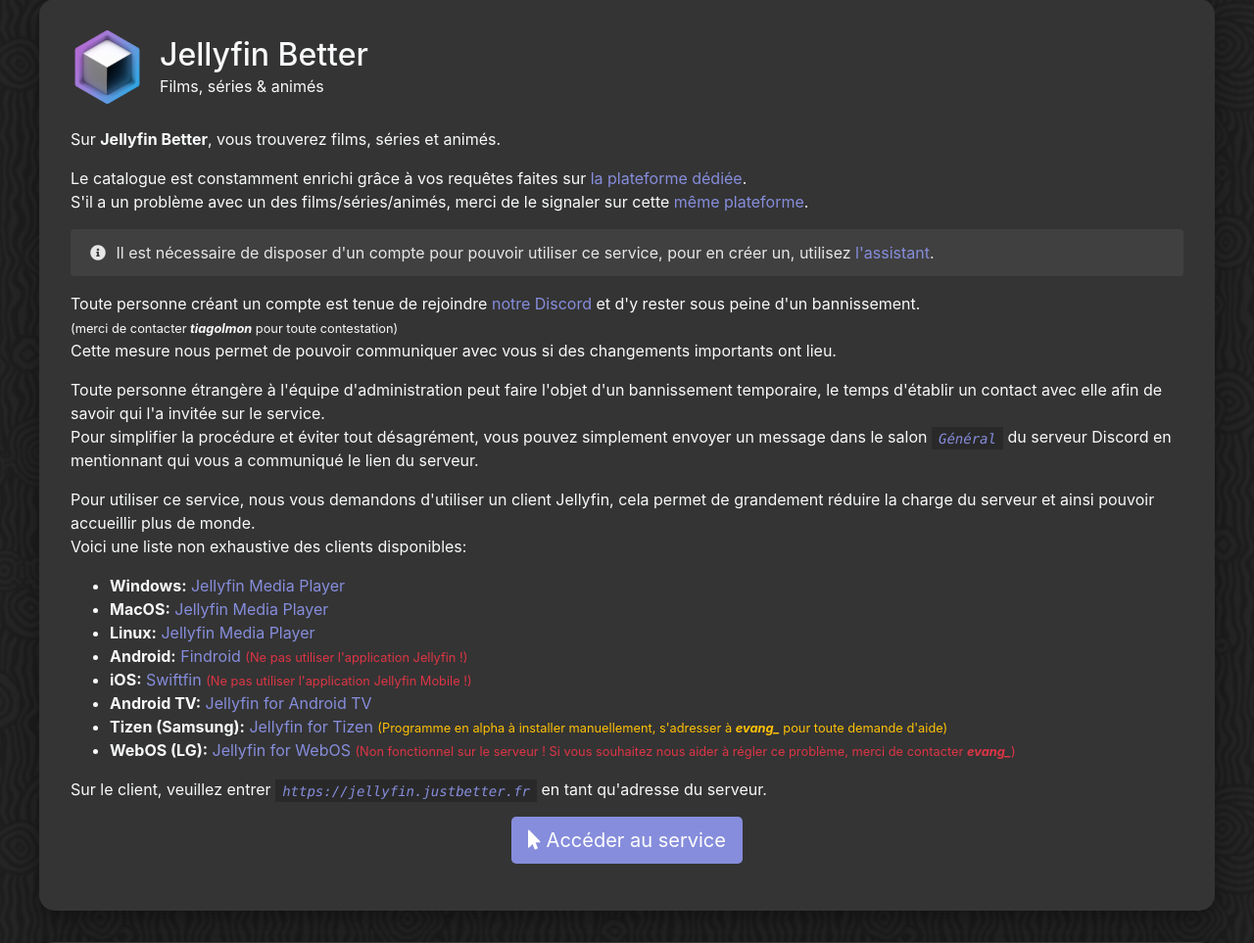
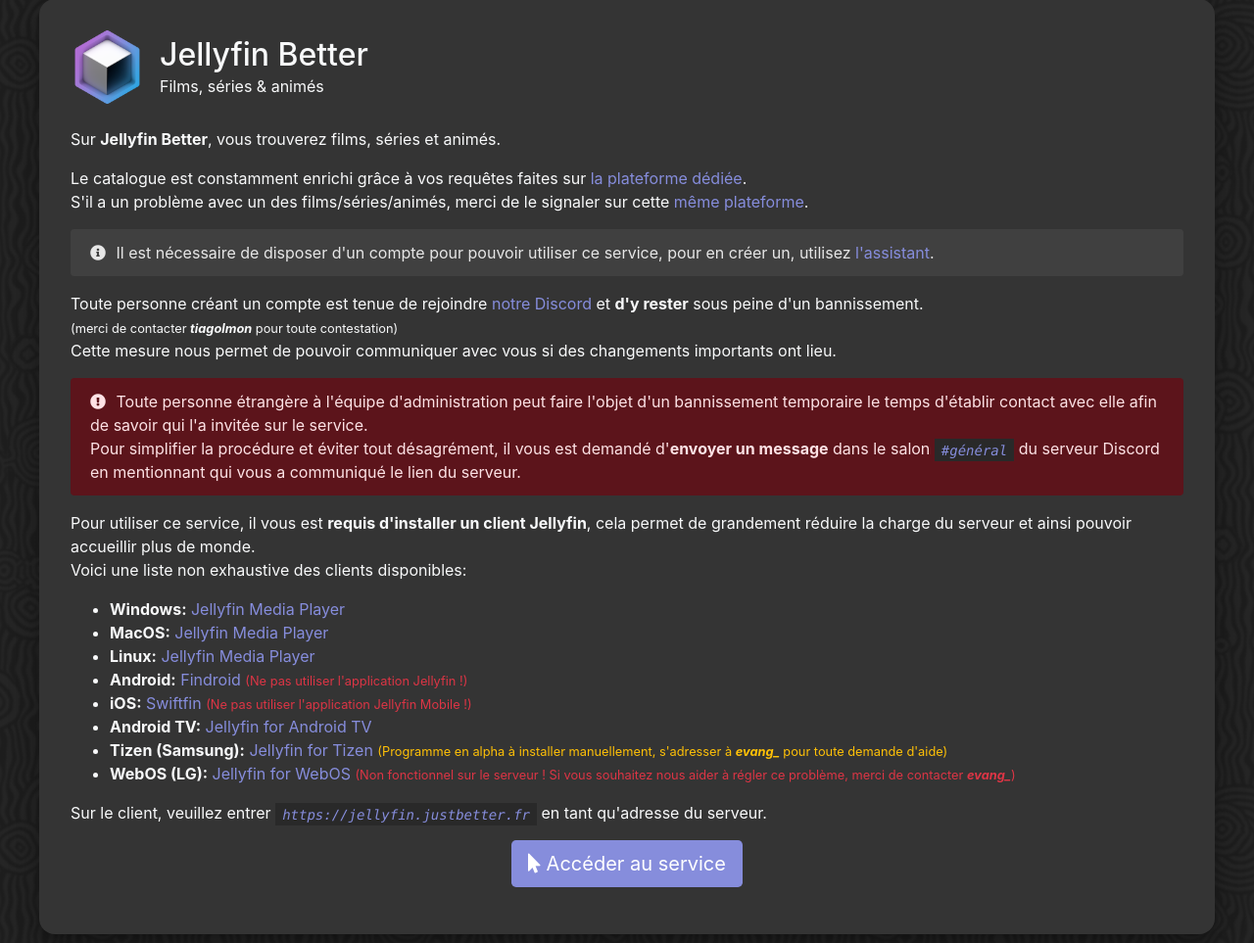
Before and after one commit to MinecraftBetter/website, a PHP site: page /details in a window 1280 px wide. Shown: the part 89-1052 px from the top of the page at 98% size. Run offline with PHP 8.4, Linux system fonts and the light colour scheme.

Commit message:
docs: Emphasis on important elements poorly respected by users

```diff
--- a/details.php
+++ b/details.php
@@ -65,19 +65,22 @@
                 <div role="alert" class="alert alert-dark">
                     <i class="fas fa-info-circle" aria-hidden="true"></i> Il est nécessaire de disposer d'un compte pour pouvoir utiliser ce service, pour en créer un, utilisez <a href="https://jfago.justbetter.fr/invite/tM7jmbFsFGL2tLuYdRFyTT">l'assistant</a>.</div>
                 <p>
-                    Toute personne créant un compte est tenue de rejoindre <a href="https://discord.gg/Dce4dewQ7D">notre Discord</a> et d'y rester sous peine d'un
+                    Toute personne créant un compte est tenue de rejoindre <a href="https://discord.gg/Dce4dewQ7D">notre Discord</a> et <strong>d'y rester</strong> sous peine d'un
                     bannissement.<br/>
                     <small>(merci de contacter <strong><em>tiagolmon</em></strong> pour toute contestation)</small><br/>
                     Cette mesure nous permet de pouvoir communiquer avec vous si des changements importants ont lieu.
                 </p>
                 <p>
-                    Toute personne étrangère à l'équipe d'administration peut faire l'objet d'un bannissement temporaire, le temps d'établir un contact avec elle afin de savoir qui
-                    l'a invitée sur le service.<br/>
-                    Pour simplifier la procédure et éviter tout désagrément, vous pouvez simplement envoyer un message dans le salon <code>Général</code> du serveur Discord en
-                    mentionnant qui vous a communiqué le lien du serveur.
+                    <div role="alert" class="alert alert-danger">
+                        <i class="fas fa-exclamation-circle" aria-hidden="true"></i>
+                        Toute personne étrangère à l'équipe d'administration peut faire l'objet d'un bannissement temporaire le temps d'établir contact avec elle afin de savoir qui
+                        l'a invitée sur le service.<br/>
+                    Pour simplifier la procédure et éviter tout désagrément, il vous est demandé d'<strong>envoyer un message</strong> dans le salon <code>#général</code> du serveur Discord en
+                        mentionnant qui vous a communiqué le lien du serveur.
+                    </div>
                 </p>
                 <p>
-                    Pour utiliser ce service, nous vous demandons d'utiliser un client Jellyfin, cela permet de grandement réduire la charge du serveur et ainsi pouvoir accueillir plus de monde.<br/>
+                    Pour utiliser ce service, il vous est <strong>requis d'installer un client Jellyfin</strong>, cela permet de grandement réduire la charge du serveur et ainsi pouvoir accueillir plus de monde.<br/>
                     Voici une liste non exhaustive des clients disponibles:
                     <ul>
                         <li><strong>Windows:</strong> <a href="https://github.com/jellyfin/jellyfin-media-player/releases/download/v1.9.1/JellyfinMediaPlayer-1.9.1-windows-x64.exe">Jellyfin Media Player</a></li>
```
